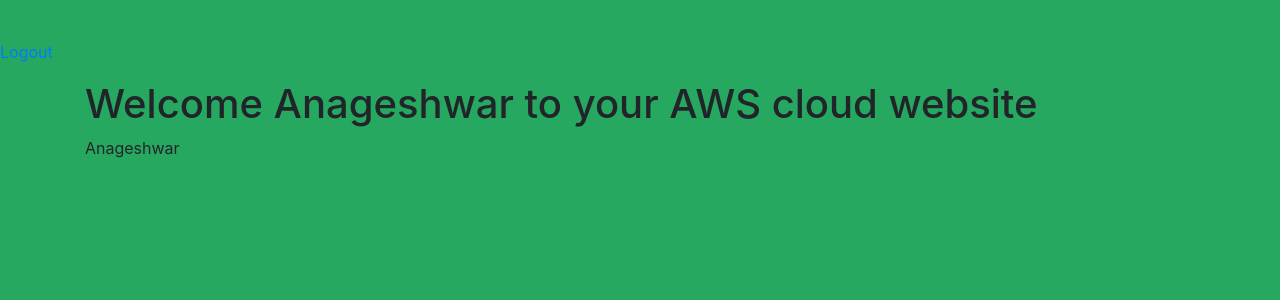
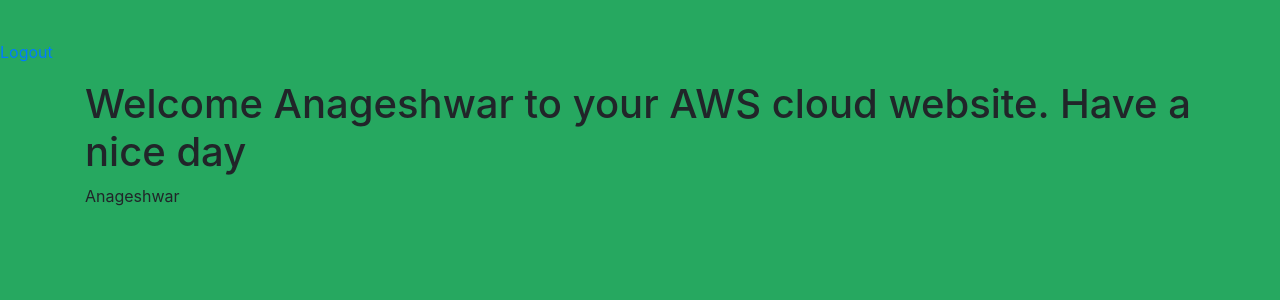
Before and after one commit to amachira/website-AWS-Jenkins-Docker-Selenium, a PHP site: page /welcome.php in a window 1280 px wide. Shown: the top 300 px of the page. Run offline with PHP 8.4, Linux system fonts and the light colour scheme; some libraries are stand-ins or nearby versions.

Commit message:
changes to welcome.php

```diff
--- a/src/welcome.php
+++ b/src/welcome.php
@@ -31,7 +31,7 @@
 												       <div class="container"
 			            <div class="hero-unit">
 					                  <h1></h1>
-							                  <h1>Welcome Anageshwar to your AWS cloud website</h1>
+							                  <h1>Welcome Anageshwar to your AWS cloud website. Have a nice day</h1>
 
 											                  <p>Anageshwar
 
```
